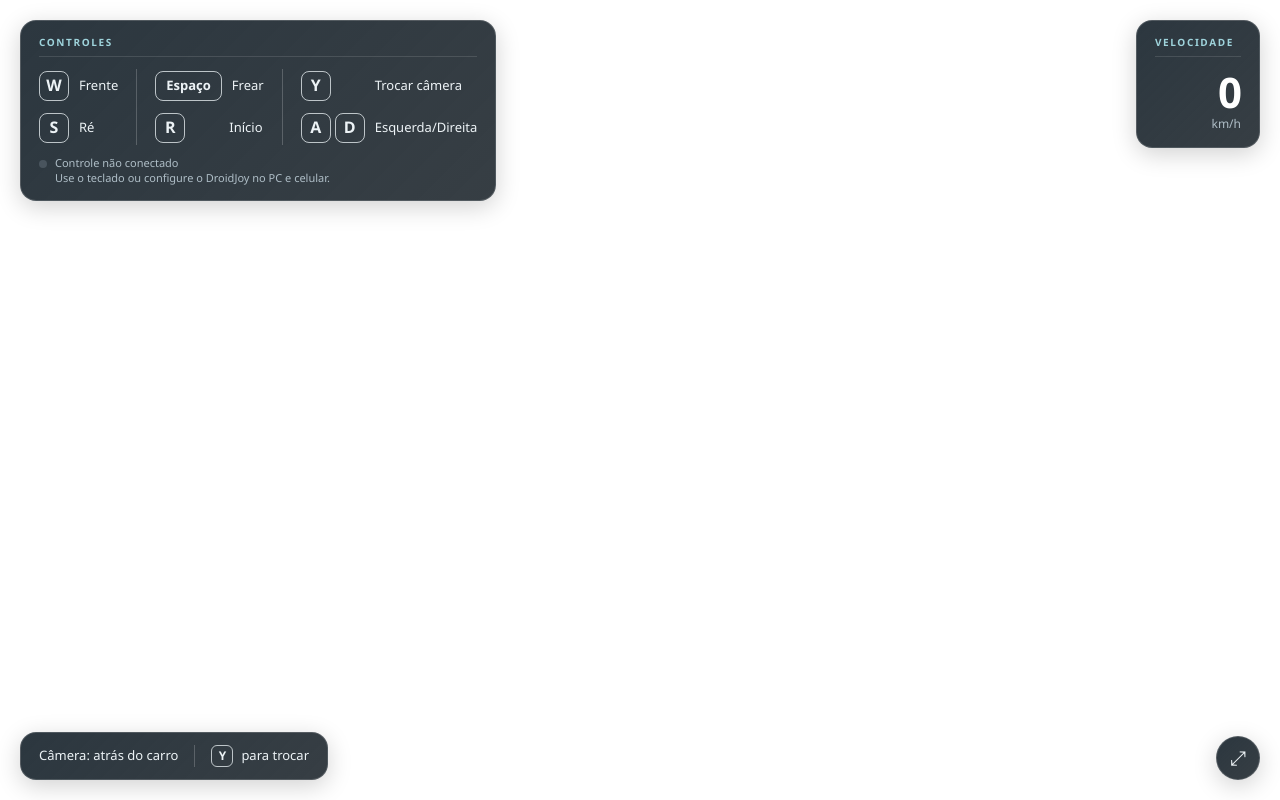
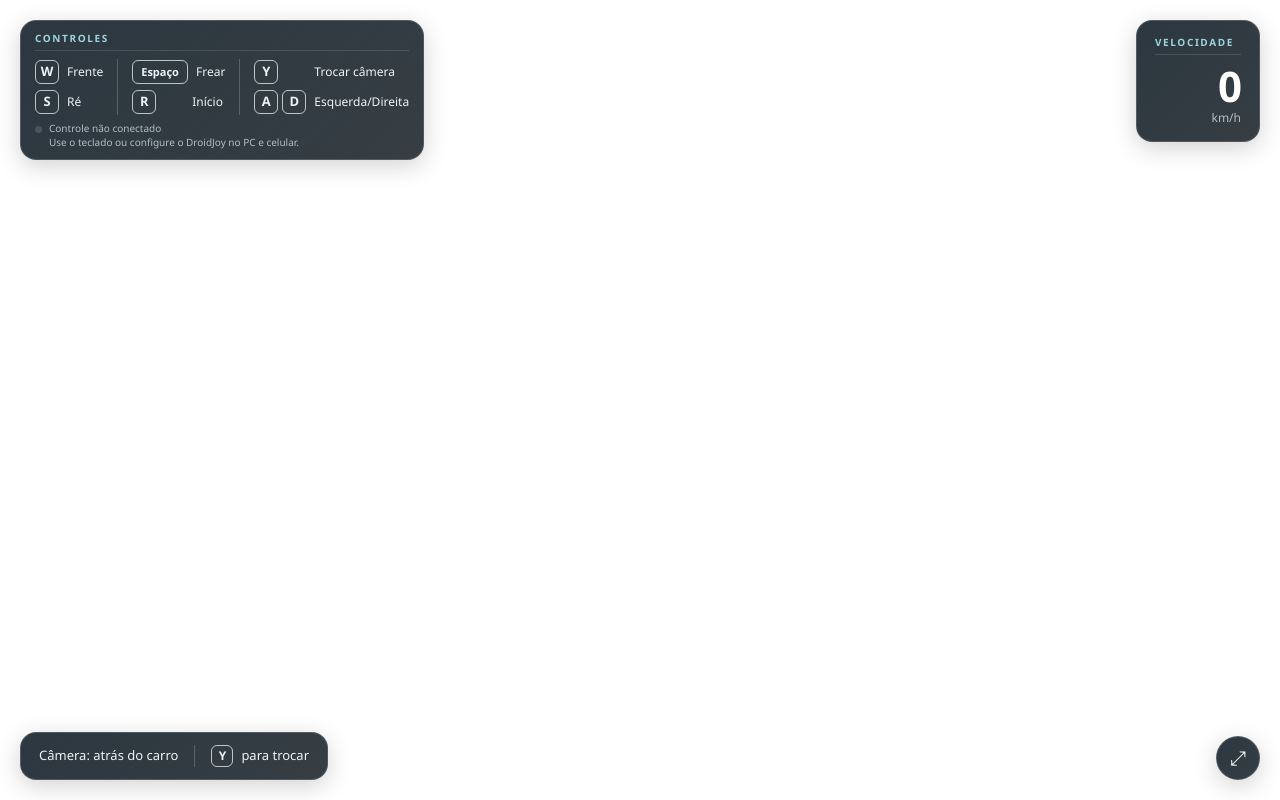
Before and after one commit to lianeheidemann/mini-driving-simulator-3d, a plain HTML site: page index.html in a window 1280 px wide. Drawn offline with Linux system fonts and the light colour scheme; a script that the page names is missing.

Commit message:
Refine HUD controls docs and compact styling
Updates README control documentation to clarify keyboard vs gamepad/DroidJoy mappings, mention reset fade and camera restore behavior, and fix the project folder name in the structure tree. Refreshes the DroidJoy setup guide image reference to the newer layout. Tightens HUD CSS spacing/sizing across the controls panel, legend icons/keycaps, and gamepad status text for a denser, cleaner overlay.

```diff
--- a/styles/hud.css
+++ b/styles/hud.css
@@ -20,8 +20,8 @@
   letter-spacing: 1.6px;
 }
 #controls-panel::before, #speedometer::before {
-  margin-bottom: 12px;
-  padding-bottom: 6px;
+  margin-bottom: 8px;
+  padding-bottom: 4px;
   border-bottom: 1px solid rgba(255, 255, 255, 0.12);
   text-align: left;
 }
@@ -29,15 +29,15 @@
   top: 20px; left: 20px;
   width: max-content;
   max-width: min(680px, calc(100vw - 184px));
-  padding: 14px 18px;
+  padding: 10px 14px;
 }
 #controls-panel::before { content: "CONTROLES"; }
 #gamepad-status::before {
   content: "";
   display: inline-block;
-  width: 8px;
-  height: 8px;
-  margin-right: 8px;
+  width: 7px;
+  height: 7px;
+  margin-right: 7px;
   border-radius: 50%;
   background: #5b6871;
   opacity: 0.6;
@@ -56,8 +56,8 @@
 .legend-group {
   display: flex;
   flex-direction: column;
-  gap: 8px;
-  padding: 0 18px;
+  gap: 4px;
+  padding: 0 14px;
   border-left: 1px solid rgba(255, 255, 255, 0.2);
 }
 .legend-group:first-child { padding-left: 0; border-left: 0; }
@@ -65,8 +65,9 @@
 .legend-item {
   display: flex;
   align-items: center;
-  gap: 10px;
-  min-height: 34px;
+  gap: 8px;
+  min-height: 26px;
+  font-size: 12px;
   white-space: nowrap;
 }
 .legend-icon {
@@ -74,32 +75,32 @@
   align-items: center;
   justify-content: center;
   flex: none;
-  width: 54px;
-  height: 34px;
+  width: 44px;
+  height: 26px;
 }
 .legend-icon svg { width: 100%; height: 100%; }
 .round-icon {
-  width: 34px;
-  margin: 0 10px;
+  width: 26px;
+  margin: 0 9px;
   box-sizing: border-box;
-  padding: 7px;
+  padding: 5px;
   border: 1.5px solid rgba(237, 243, 246, 0.75);
   border-radius: 50%;
 }
 .keycap {
   box-sizing: border-box;
-  width: 30px;
-  height: 30px;
+  width: 24px;
+  height: 24px;
   border: 1.5px solid rgba(237, 243, 246, 0.75);
-  border-radius: 8px;
-  font-size: 16px;
+  border-radius: 6px;
+  font-size: 13px;
   font-weight: 700;
-  line-height: 27px;
+  line-height: 21px;
   text-align: center;
 }
-.keycap.wide { width: auto; padding: 0 10px; font-size: 13px; }
+.keycap.wide { width: auto; padding: 0 8px; font-size: 11px; }
 .keys { display: flex; gap: 4px; }
-.keys-wide .keys { min-width: 64px; }
+.keys-wide .keys { min-width: 52px; }
 #legend-keyboard { display: flex; }
 #legend-gamepad { display: none; }
 body[data-input-mode="gamepad"] #legend-keyboard { display: none; }
@@ -109,14 +110,14 @@ body[data-input-mode="gamepad"] #legend-gamepad { display: flex; }
 #gamepad-status {
   width: 0;
   min-width: 100%;
-  margin-top: 10px;
+  margin-top: 6px;
   color: #afbec7;
-  font-size: 11px;
+  font-size: 10px;
   line-height: 1.4;
   overflow-wrap: anywhere;
   white-space: pre-line;
-  padding-left: 16px;
-  text-indent: -16px;
+  padding-left: 14px;
+  text-indent: -14px;
 }
 #speedometer {
   top: 20px; right: 20px;
```
Also changed, not shown: doc/step-by-step/archive/06-droidjoy-phone-controller.md (+1 -1 lines), README.md.
